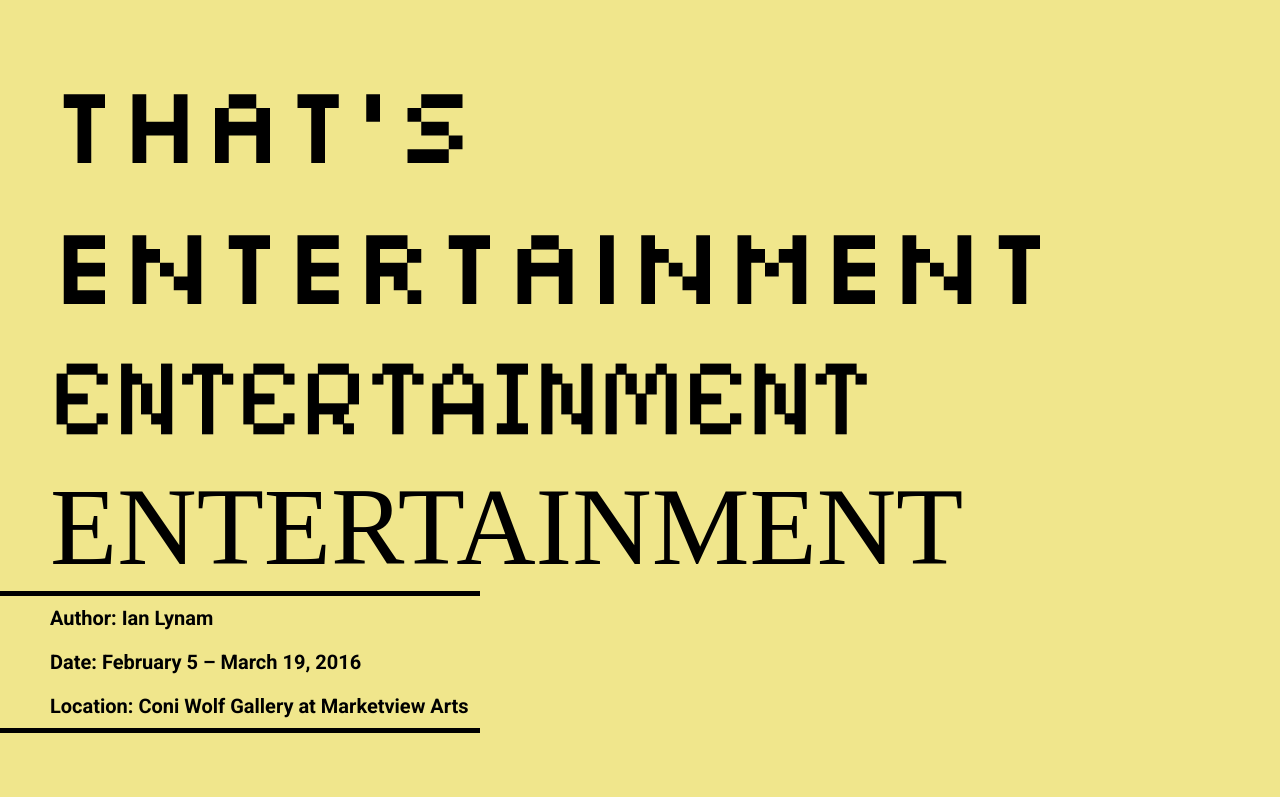
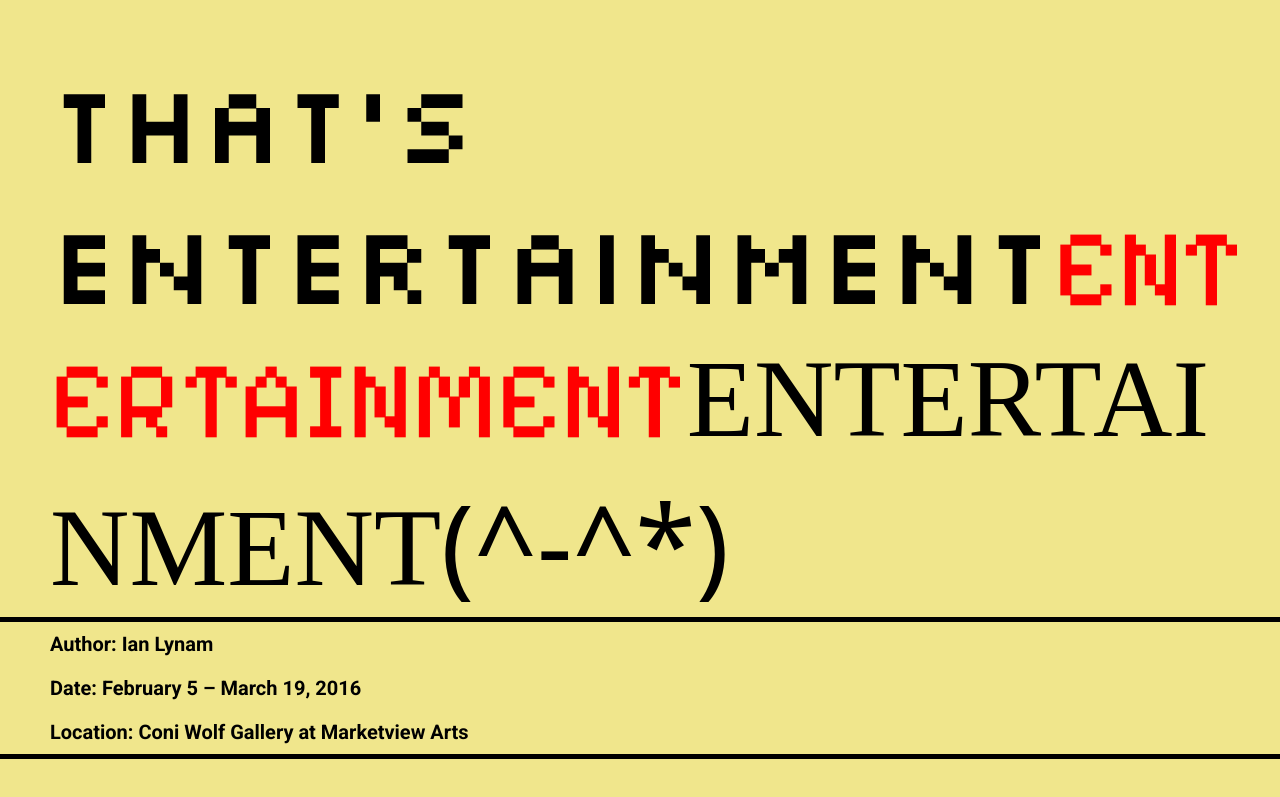
Before and after one commit to yuting-zhuang/manuscript, a plain HTML site: page index.html in a window 1280 px wide. Shown: the top 797 px of the page. Drawn offline with Linux system fonts and the light colour scheme; a web font is replaced by a local one.

Commit message:
refine the title design

```diff
--- a/index.html
+++ b/index.html
@@ -17,9 +17,7 @@
     </head>
     <body>
         <header>
-            <h1><span class="title1">THAT'S ENTERTAINMENT</span>
-                <span class="title2">ENTERTAINMENT</span>
-                <span class="title3">ENTERTAINMENT</span></h1>
+            <h1><span class="title1">THAT'S ENTERTAINMENT</span><span class="title2">ENTERTAINMENT</span><span class="title3">ENTERTAINMENT</span><span class="emoji">(^-^*)</span></h1>
 
                 <div class="line"></div>
 
--- a/style.css
+++ b/style.css
@@ -1,5 +1,6 @@
 header{
-	max-width: 60ch;
+	/* max-width: 60ch; */
+	width:100%;
 }
 
 h1{
@@ -9,6 +10,8 @@ h1{
 
  	padding-top: 50px;
 	padding-left: 50px;
+
+	overflow-wrap: anywhere;
 
 
 
@@ -20,6 +23,12 @@ h1{
 
 .title2{
 	font-family: "Pixelify Sans";
+	color:red;
+}
+
+.emoji{
+	font-family: system-ui, -apple-system, BlinkMacSystemFont, 'Segoe UI', Roboto, Oxygen, Ubuntu, Cantarell, 'Open Sans', 'Helvetica Neue', sans-serif;
+white-space: nowrap;
 }
 
 .title3{
```
